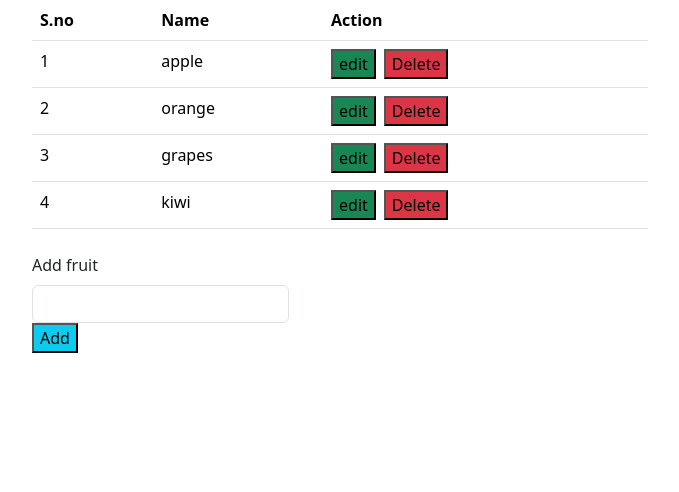
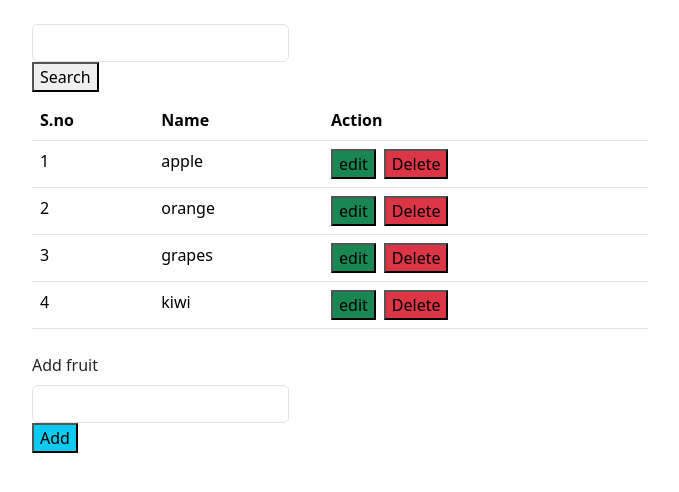
Before and after one commit to Reshmaasokan/my-vite-project, a React (Vite) app: page / in a window 1280 px wide. Shown: the top 492 px of the page, without its empty margins (300-979 px from the left). Built offline with nearby package versions, Linux system fonts and the light colour scheme.

Commit message:
search box updated

```diff
--- a/src/pages/Fruit_List_with_components/components/AddfruitList.jsx
+++ b/src/pages/Fruit_List_with_components/components/AddfruitList.jsx
@@ -1,4 +1,5 @@
 import { useState } from "react";
+
 export default function Addfruit({
     fruit,
     setFruit,
@@ -29,14 +30,13 @@ const [newfruit,setNewfruit]=useState("")
         setMessage("duplicate")
     }
 
+  };
 
-
-  };
   return (
     <>
-    <div className="container d-flex gap-1 w-50 mt-4">
-      <form onSubmit={handleevent}>
 
+      <div className="container d-flex gap-1 w-50 mt-4">
+        <form onSubmit={handleevent}>
           <label htmlFor="newfruitlist" className="form-label">
             Add fruit
           </label>
@@ -50,9 +50,10 @@ const [newfruit,setNewfruit]=useState("")
               setNewfruit(e.target.value);
             }}
           />
-          <button type="submit"className="bg-info">Add</button>
-
-      </form>
+          <button type="submit" className="bg-info">
+            Add
+          </button>
+        </form>
       </div>
     </>
   );
--- a/src/pages/Fruit_List_with_components/components/DisplayFruitList.jsx
+++ b/src/pages/Fruit_List_with_components/components/DisplayFruitList.jsx
@@ -1,3 +1,5 @@
+import { useState } from "react"
+
 export default function DisplayFruitList({
     fruit,
     setFruit,
@@ -11,9 +13,34 @@ export default function DisplayFruitList({
       )
       setMessage("delete")
   }
+
+  const [searchElement,setSearchElement]=useState("")
+
+  const searchevent=(e)=>{
+    e.preventDefault()
+
+  }
   return (
     <>
-      <div className="container w-50">
+
+        <div className="container w-50 d-flex gap-2">
+          <form onSubmit={searchevent}>
+            <label htmlFor="searching" className="form-label"></label>
+            <input
+              type="text"
+              className="form-control"
+              id="searching"
+              value={searchElement}
+              onChange={(e)=>{setSearchElement(e.target.value)}}
+            />
+            <button type="submit">Search</button>
+          </form>
+        </div>
+
+
+
+
+      <div className="container w-50 mt-2">
         <table className="table">
           <thead>
             <tr>
@@ -33,7 +60,12 @@ export default function DisplayFruitList({
                     {
                       <div className="d-flex gap-2">
                         <button className="bg-success">edit</button>
-                        <button className="bg-danger" onClick={()=>handledelete(index)} >Delete</button>
+                        <button
+                          className="bg-danger"
+                          onClick={() => handledelete(index)}
+                        >
+                          Delete
+                        </button>
                       </div>
                     }
                   </td>
--- a/src/pages/Fruit_List_with_components/fruitMainpage.jsx
+++ b/src/pages/Fruit_List_with_components/fruitMainpage.jsx
@@ -10,7 +10,8 @@ export default function FruitMainpage(){
 
     return (
       <>
-      <div className="container">
+
+      <div className="container w-50">
         <div>{message === "Added" ? (
             <div className="alert alert-success">Added Successfully</div>
           ) : message === "edit" ? (
```
Also changed, not shown: src/pages/Fruit_List_with_components/components/Search.jsx (added).
